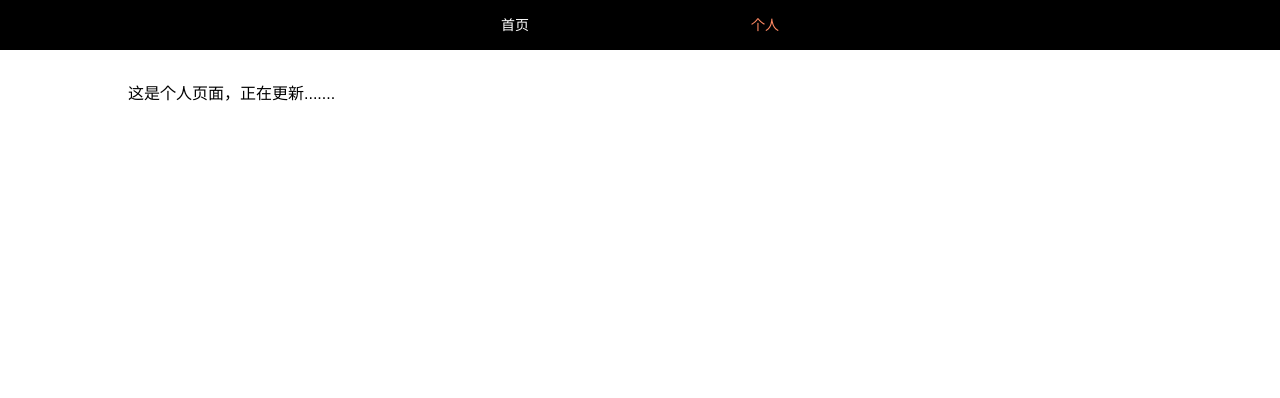
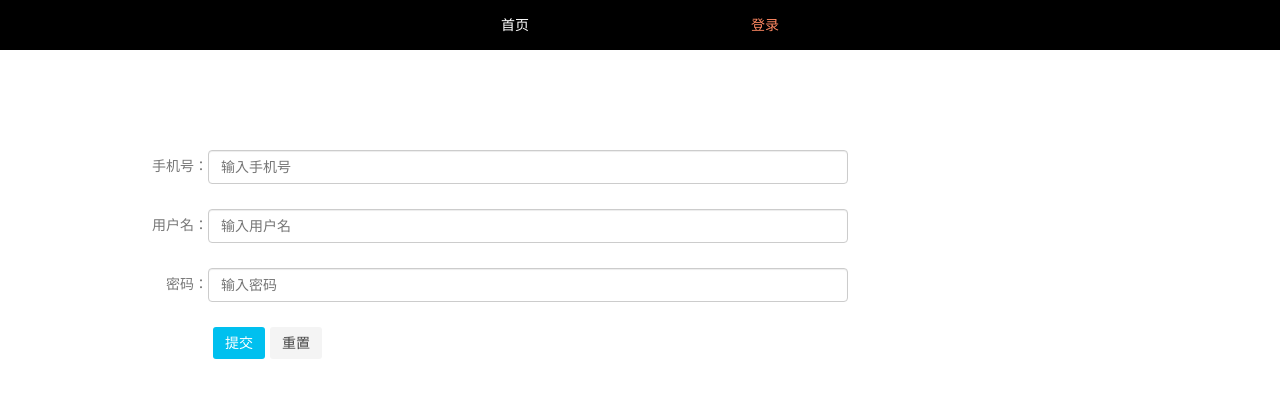
Before and after one commit to liangjianmin/myapp, an Angular app: page /person in a window 1280 px wide. Shown: the top 398 px of the page. Built offline with nearby package versions, Linux system fonts and the light colour scheme.

Commit message:
reactive-form

```diff
--- a/src/app/content/content.component.html
+++ b/src/app/content/content.component.html
@@ -1,7 +1,7 @@
 <section class="content">
     <ul class="clr">
         <li *ngFor="let item of content | async;let i = index;">
-            <a  [routerLink]="['/details', item.id]">
+            <a [routerLink]="['/details', item.id]">
                 <img src="{{item.imgUrl}}" alt="">
                 <div class="textwrap clr">
                     <p class="text fl">{{item.name}}</p>
--- a/src/app/header/header.component.ts
+++ b/src/app/header/header.component.ts
@@ -18,7 +18,7 @@ export class HeaderComponent implements OnInit {
     ngOnInit() {
         this.menus = [
             new Menu(1, '首页', '/home'),
-            new Menu(2, '个人', '/person')
+            new Menu(2, '登录', '/person')
         ];
     }
 }
--- a/src/app/person/person.component.css
+++ b/src/app/person/person.component.css
@@ -1,4 +1,67 @@
 .person {
     width: 1024px;
-    margin: 30px auto 0;
+    margin: 100px auto 0;
 }
+.form-group{
+    position: relative;
+    margin-bottom: 25px;
+}
+
+.form-group label{
+    width: 80px;
+    text-align: right;
+    font-size:14px;
+    color: #777;
+    display: inline-block;
+}
+.form-group .control-label{
+    width: 60%;
+    display: inline-block;
+    vertical-align: middle;
+}
+
+.form-group .form-control{
+    width: 100%;
+    height: 20px;
+    padding: 6px 12px;
+    font-size: 14px;
+    line-height: 1.42857143;
+    color: #555;
+    background: #fff;
+    border: 1px solid #ccc;
+    border-radius: 4px;
+    box-shadow: inset 0 1px 1px rgba(0,0,0,.075);
+    transition: border-color ease-in-out .15s,box-shadow ease-in-out .15s;
+}
+.form-submit{
+    margin-left: 85px;
+}
+.form-submit .form-control-button{
+    color: #ffffff;
+    background-color: #00c0ef;
+    border-color: #00acd6;
+    border-radius: 3px;
+    box-shadow: none;
+    display: inline-block;
+    padding: 6px 12px;
+    margin-bottom: 0;
+    font-size: 14px;
+    font-weight: 400;
+    line-height: 1.42857143;
+    text-align: center;
+    white-space: nowrap;
+    vertical-align: middle;
+}
+.form-submit .cancel{
+    margin-left: 5px;
+    background-color: #f4f4f4;
+    color: #444;
+    border-color: #ddd;
+}
+.form-group .error{
+    position: absolute;
+    top: 37px;
+    left: 87px;
+    font-size: 12px;
+    color: #dd4b39;
+}
--- a/src/app/person/person.component.html
+++ b/src/app/person/person.component.html
@@ -1,3 +1,39 @@
 <div class="person">
-  这是个人页面，正在更新.......
+    <form [formGroup]="formModel">
+        <!--自定义验证-->
+        <div class="form-group">
+            <label>手机号：</label>
+            <div class="control-label" [class.has-error]="formModel.get('mobile').touched && (formModel.hasError('mobile','mobile'))">
+                <input type="text" placeholder="输入手机号" class="form-control" formControlName="mobile" autofocus="autofocus" >
+            </div>
+            <div class="error">
+                <span [hidden]="formModel.get('mobile').untouched || !formModel.hasError('mobile','mobile')">请输入正确的手机号</span>
+            </div>
+        </div>
+        <!--框架验证-->
+        <div class="form-group">
+            <label>用户名：</label>
+            <div class="control-label" [class.has-error]="formModel.get('username').touched && (formModel.hasError('minlength','username') || formModel.hasError('required','name'))">
+                <input type="text" placeholder="输入用户名" class="form-control" formControlName="username">
+            </div>
+            <div class="error">
+                <span [hidden]="formModel.get('username').untouched || !formModel.hasError('required','username')">用户名是必填项</span>
+                <span [hidden]="formModel.get('username').untouched || !formModel.hasError('minlength','username')">用户名最小长度是6</span>
+            </div>
+        </div>
+        <div class="form-group">
+            <label>密码：</label>
+            <div class="control-label" [class.has-error]="formModel.get('password').touched && (formModel.hasError('minlength','password') || formModel.hasError('required','password'))">
+                <input type="text" placeholder="输入密码" class="form-control" formControlName="password">
+            </div>
+            <div class="error">
+                <span [hidden]="formModel.get('username').untouched || !formModel.hasError('required','password')">密码是必填项</span>
+                <span [hidden]="formModel.get('password').untouched || !formModel.hasError('minlength','password')">密码最小长度是6</span>
+            </div>
+        </div>
+        <div class="form-submit">
+            <input type="submit" value="提交" class="form-control-button" (click)="save()">
+            <input type="submit" value="重置" class="form-control-button cancel" (click)="cancel()">
+        </div>
+    </form>
 </div>
--- a/src/app/person/person.component.ts
+++ b/src/app/person/person.component.ts
@@ -1,15 +1,44 @@
-import { Component, OnInit } from '@angular/core';
+import {Component, OnInit} from '@angular/core';
+import {FormArray, FormBuilder, FormControl, FormGroup, Validators} from "@angular/forms";
+import {mobileValidator} from "../validator/validators";
+
 
 @Component({
-  selector: 'app-person',
-  templateUrl: './person.component.html',
-  styleUrls: ['./person.component.css']
+    selector: 'app-person',
+    templateUrl: './person.component.html',
+    styleUrls: ['./person.component.css']
 })
 export class PersonComponent implements OnInit {
 
-  constructor() { }
+    formModel: FormGroup;
 
-  ngOnInit() {
-  }
+    public fb = new FormBuilder();
+
+    constructor() {
+    }
+
+    ngOnInit() {
+
+        this.formModel = this.fb.group({
+            username: ['', [Validators.required, Validators.minLength(6)]],
+            mobile: ['', mobileValidator],
+            password: ['', [Validators.required, Validators.minLength(6)]]
+        });
+
+    }
+
+    cancel() {
+        this.formModel = this.fb.group({
+            username: ['', [Validators.required, Validators.minLength(6)]],
+            mobile: ['', mobileValidator],
+            password: ['', [Validators.required, Validators.minLength(6)]]
+        });
+    }
+
+    save() {
+        if (this.formModel.valid) {
+            console.log(this.formModel.value);
+        }
+    }
 
 }
--- /dev/null
+++ b/src/app/validator/validators.ts
@@ -0,0 +1,10 @@
+import {FormControl, FormGroup} from "@angular/forms";
+import {Observable} from "rxjs";
+
+
+
+export function mobileValidator(control: FormControl): any {
+    var myreg = /^(((13[0-9]{1})|(15[0-9]{1})|(18[0-9]{1}))+\d{8})$/;
+    let valid = myreg.test(control.value);
+    return valid ? null : {mobile: true};
+}
```
Also changed, not shown: src/app/app.component.ts (+5 -5 lines), src/app/app.module.ts (indentation only), 2 other files (tests, documents, lock files or other folders).
